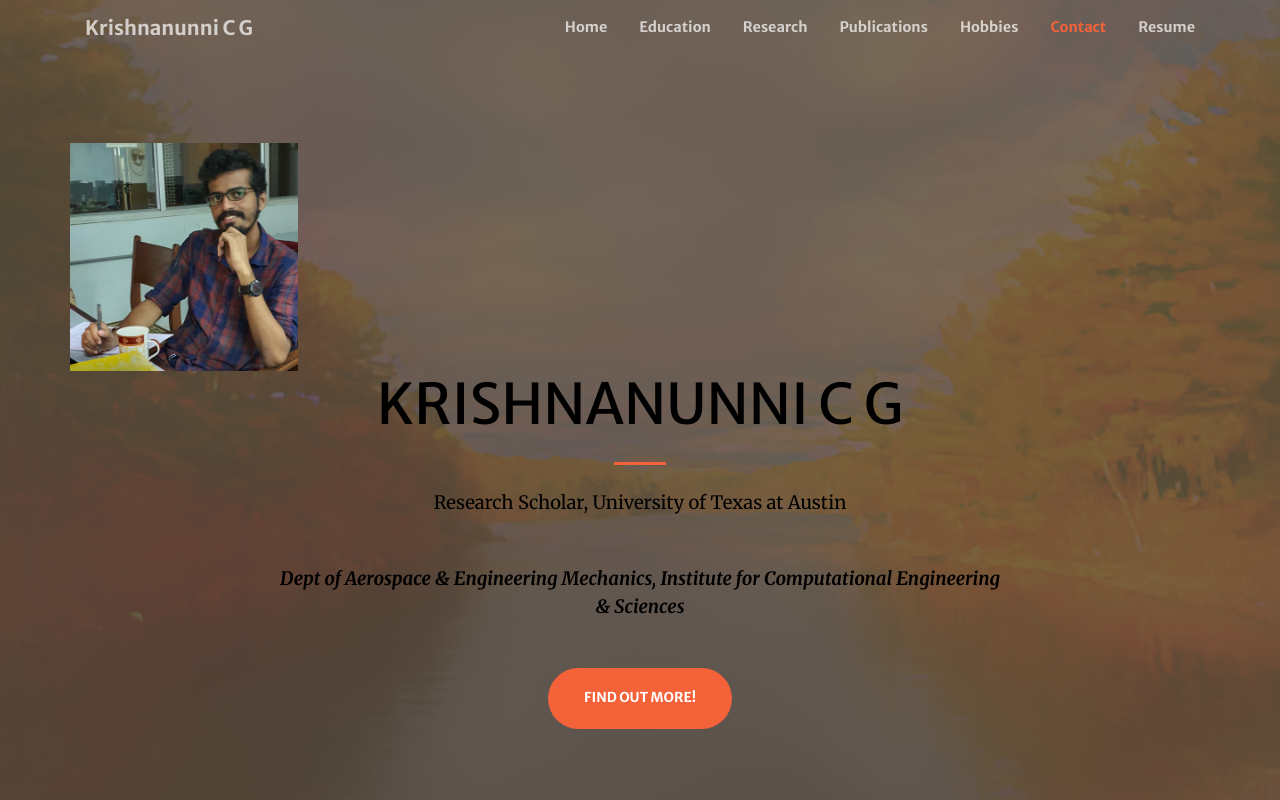
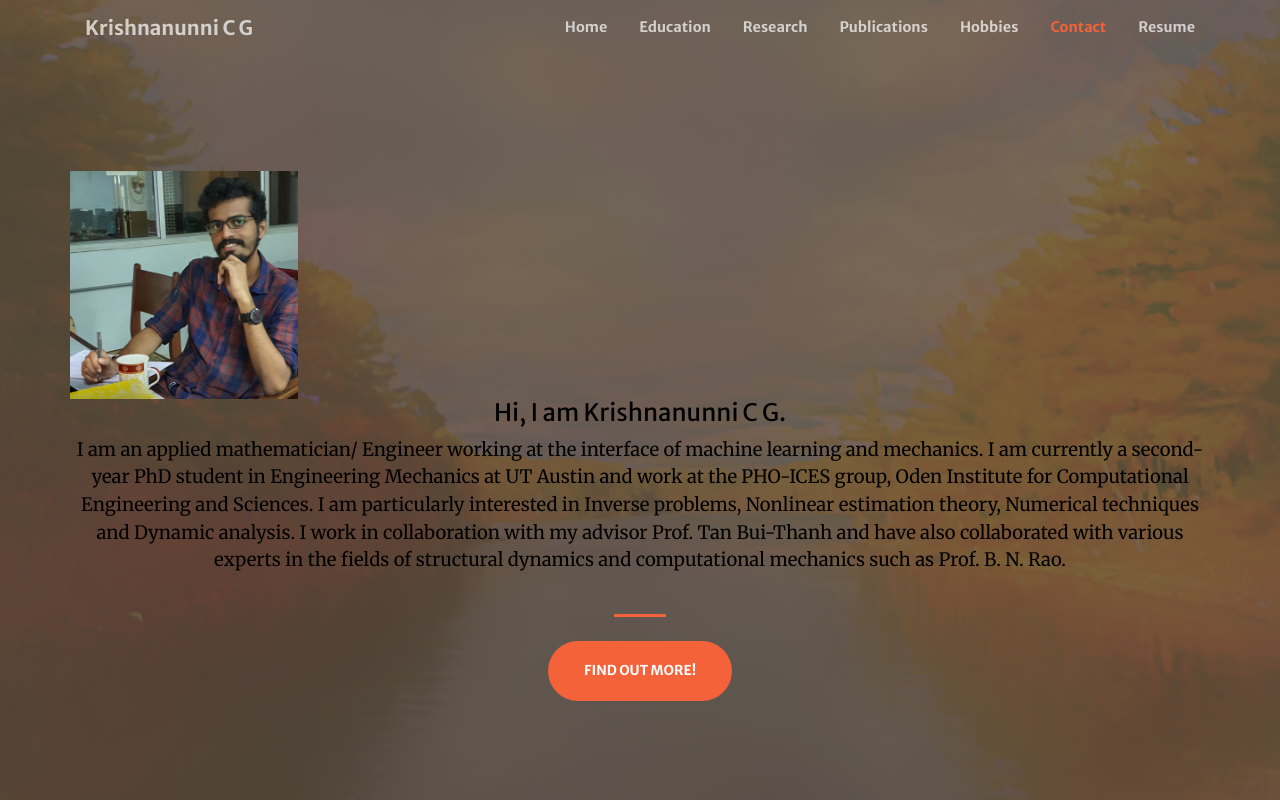
Before and after one commit to cgkrishnanunni/cgkrishnannni.github.io, a plain HTML site: page index.html in a window 1280 px wide. Shown: the top 800 px of the page. Drawn offline with nearby package versions, Linux system fonts and the light colour scheme.

Commit message:
Update index.html

```diff
--- a/index.html
+++ b/index.html
@@ -124,20 +124,23 @@
 			   radius 100 and threshold 50)
 			 https://deepdreamgenerator.com/ddream/1qe40osrt8f
    -->
+
   <header class="masthead text-center text-black d-flex">
     <div class="container my-auto">
       <div class="row">
+
         <img class="img-responsive" width="20%" height="auto" src="img/portfolio/thumbnails/Krish.jpg" alt="">
+        <div class="text-block">
+          <h4>Hi, I am Krishnanunni C G.</h4>
+          <p> I am an applied mathematician/ Engineer working at the interface of machine learning and mechanics. I am currently a second-year PhD student in Engineering Mechanics at UT Austin and work at the PHO-ICES group, Oden Institute for Computational Engineering and Sciences. I am particularly interested in Inverse problems, Nonlinear estimation theory, Numerical techniques and Dynamic analysis. I work in collaboration with my advisor Prof. Tan Bui-Thanh and have also collaborated with various experts in the fields of structural dynamics and computational mechanics such as Prof. B. N. Rao.</p>
+        </div>
+
         <div class="col-lg-10 mx-auto">
-          <h1 class="text-uppercase">Krishnanunni C G</h1>
-          </h1>
+
           <hr class="divider my-4" />
         </div>
         <div class="col-lg-8 mx-auto">
-          <p class="text-faded text-black mb-5">Research Scholar, University of Texas at Austin</p>
-          <p class="text-italic font-weight-bold mb-5">
-          Dept of Aerospace & Engineering Mechanics, Institute for Computational Engineering & Sciences</a>
-          </p>
+
           <a class="btn btn-primary btn-xl js-scroll-trigger" href="#about">Find Out More!</a>
         </div>
       </div>
```
